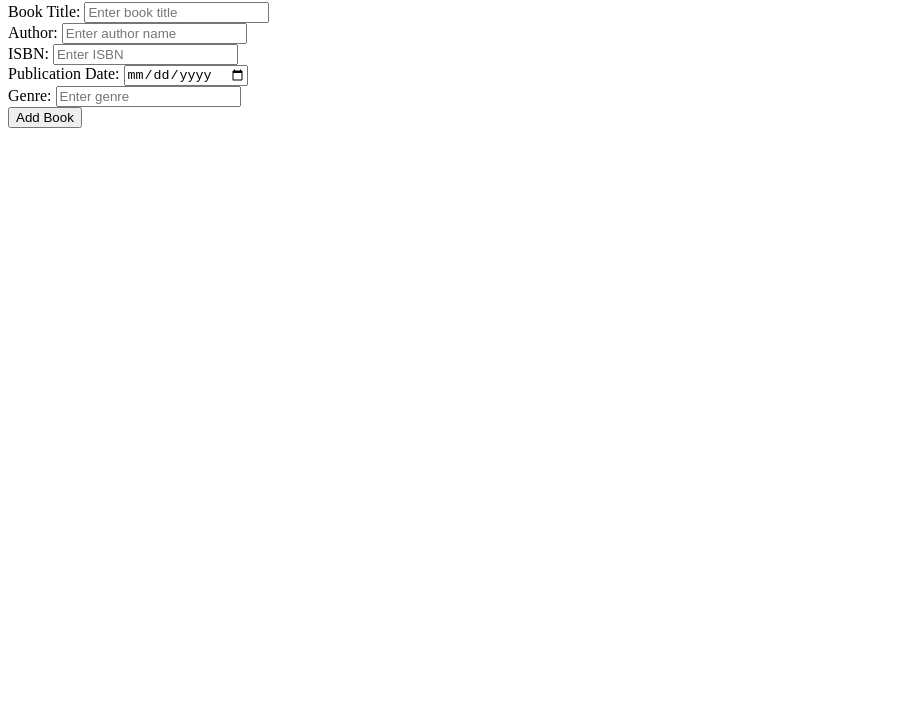
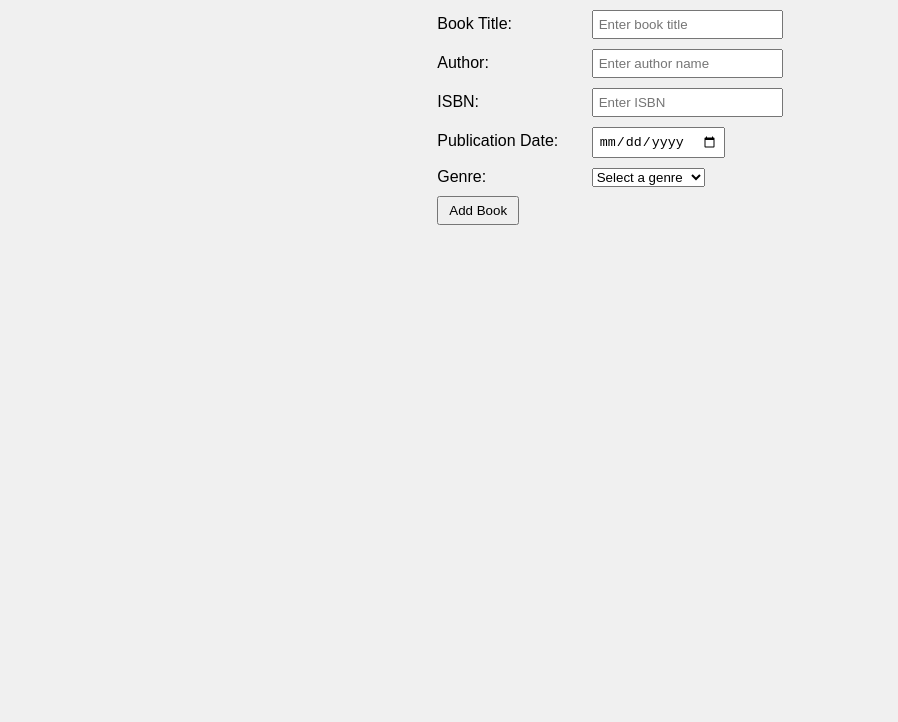
Before and after one commit to bishalbhandari-art/BMS, a plain HTML site: page index.html in a window 1280 px wide. Shown: the part 78-800 px from the top of the page, without its empty margins (0-898 px from the left). Drawn offline with Linux system fonts and the light colour scheme.

Commit message:
latest commit

```diff
--- /dev/null
+++ b/index.css
@@ -0,0 +1,23 @@
+body {
+  background-color: #f0f0f0;
+  font-family: Arial, sans-serif;
+    display: flex;
+    justify-content: center;
+    align-items: center;
+}
+label {
+  display: inline-block;
+  width: 150px;
+  margin-bottom: 10px;
+}
+input{
+  padding: 5px;
+  margin-bottom: 10px;
+}
+button {
+  padding: 5px 10px;
+}
+h1{
+    text-decoration: underline;
+    text-decoration-color: gray;
+}
--- a/index.html
+++ b/index.html
@@ -1,32 +1,38 @@
-<!DOCTYPE html>
+<!doctype html>
 <html lang="en">
   <head>
-    <meta charset="UTF-8">
-    <meta name="viewport" content="width=device-width, initial-scale=1.0">
+    <meta charset="UTF-8" />
+    <meta name="viewport" content="width=device-width, initial-scale=1.0" />
     <title>Book management system</title>
+    <link rel="stylesheet" href="index.css" />
   </head>
   <body>
     <div>
       <h1>Book management system</h1>
       <form id="Bookform">
         <label>Book Title:</label>
-            <input type="text" placeholder="Enter book title">
-            <br>
+        <input type="text" placeholder="Enter book title" />
+        <br />
         <label>Author:</label>
-            <input type="text" placeholder="Enter author name">
-            <br>
+        <input type="text" placeholder="Enter author name" />
+        <br />
         <label>ISBN:</label>
-            <input type="text" placeholder="Enter ISBN">
-            <br>
+        <input type="text" maxlength="10" placeholder="Enter ISBN" required />
+        <br />
         <label id="">Publication Date:</label>
-            <input type="date">
-            <br>
+        <input type="date" required />
+        <br />
         <label>Genre:</label>
-            <input type="text" placeholder="Enter genre">
-            <br>
+        <select name="genre" id="genre">
+          <option value="">Select a genre</option>
+          <option value="Fiction">Fiction</option>
+          <option value="Non-Fiction">Non-Fiction</option>
+          <option value="Science Fiction">Science Fiction</option>
+          <option value="Mystery">Mystery</option>
+        </select>
+        <br />
         <button type="submit">Add Book</button>
       </form>
     </div>
-
   </body>
 </html>
```
Also changed, not shown: READme.md. Lines whose indentation alone changed are shown as unchanged.
